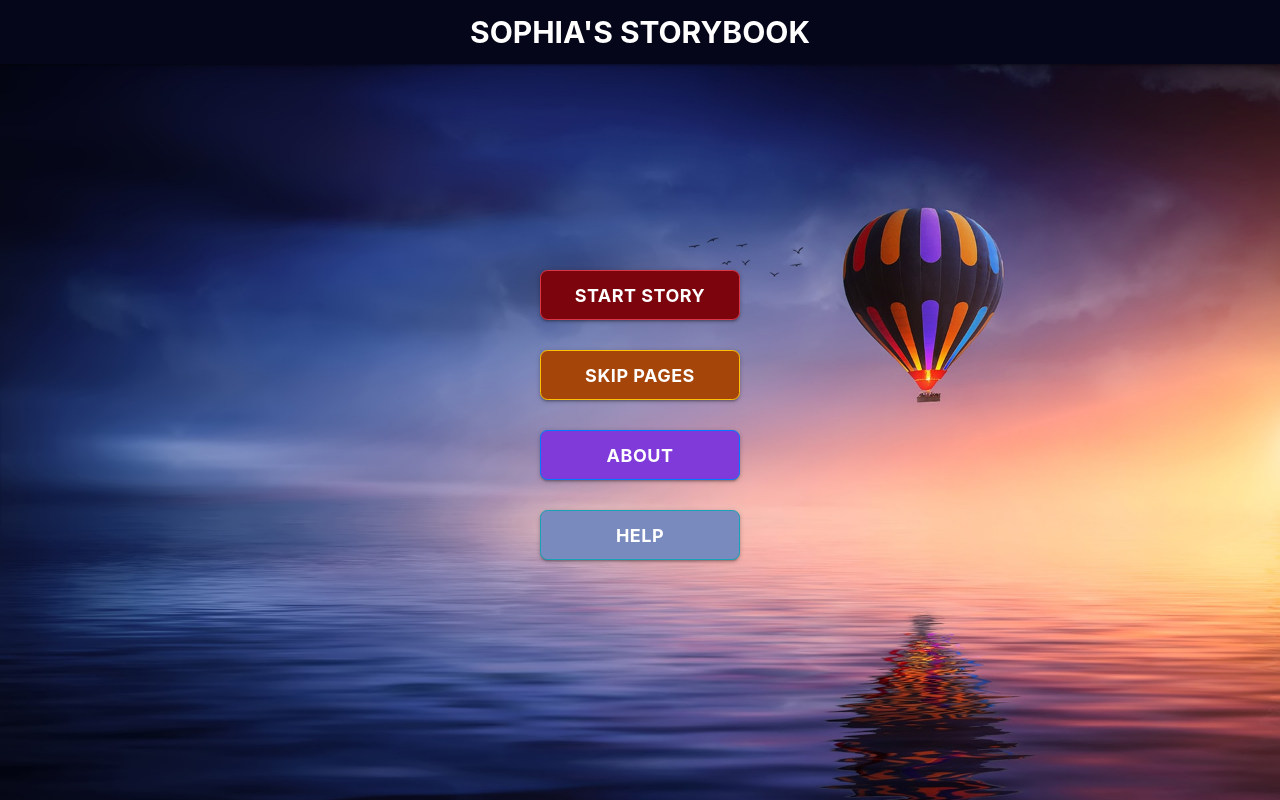
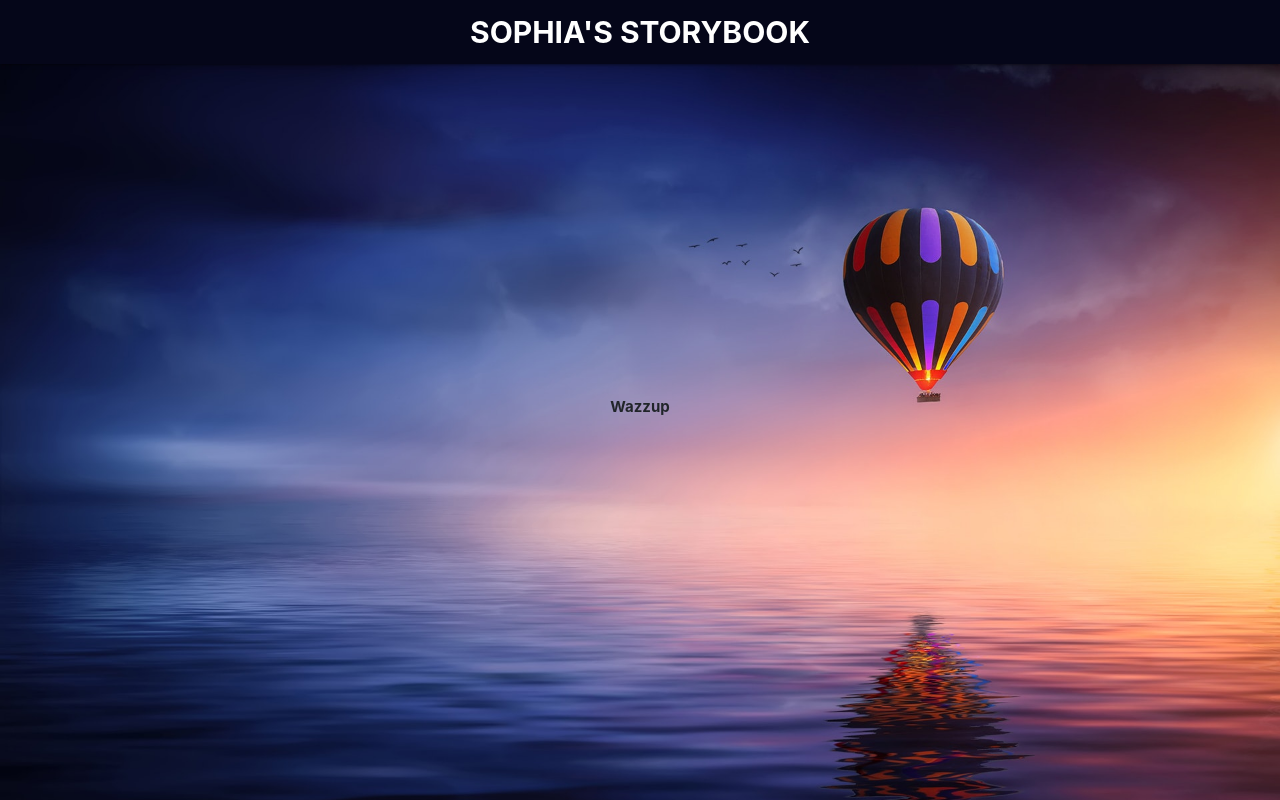
Before and after one commit to evolvednight/GUSS, a React (Create React App) app in the folder sophia/: page /About in a window 1280 px wide. Built offline with nearby package versions, Linux system fonts and the light colour scheme.

Commit message:
Added functionality to buttons and made the about page

```diff
--- a/sophia/src/App.js
+++ b/sophia/src/App.js
@@ -1,14 +1,19 @@
 import React, { Component } from "react";
 import Home from "./components/Home";
 import Help from "./components/Help";
+import About from "./components/About";
+import { BrowserRouter, Route } from "react-router-dom";
 
 class App extends Component {
   render() {
     return (
-      <div className="App">
-        <Home />
-        {/* <Help /> */}
-      </div>
+      <BrowserRouter>
+        <div className="App">
+          <Route exact path="/" component={Home} />
+          <Route path="/Help" component={Help} />
+          <Route path="/About" component={About} />
+        </div>
+      </BrowserRouter>
     );
   }
 }
--- /dev/null
+++ b/sophia/src/components/About.css
@@ -0,0 +1,25 @@
+.about {
+  display: flex;
+  align-items: center;
+  justify-content: center;
+  width: 100%;
+  height: 100vh;
+  background-image: url(../landing_page_image.jpg);
+  background-position-x: center;
+  background-position-y: center;
+  background-size: cover;
+  background-repeat: no-repeat;
+  overflow-x: hidden;
+  font-weight: bold;
+}
+
+.about-card {
+  margin-top: 2rem;
+  transition: 500ms;
+  padding: 2rem 2rem 2rem 2rem;
+  text-align: center;
+}
+
+.about-card:hover {
+  box-shadow: -1px 9px 40px -12px rgba(0, 0, 0, 0.75);
+}
--- /dev/null
+++ b/sophia/src/components/About.js
@@ -0,0 +1,25 @@
+import React, { Component } from "react";
+import "./About.css";
+import { Navbar } from "react-bootstrap";
+import { Link } from "react-router-dom";
+
+class About extends Component {
+  render() {
+    return (
+      <div className="about">
+        <Navbar fixed="top" variant="dark" className="navbar">
+          <div className="logo">
+            {" "}
+            <Link to="/">SOPHIA'S STORYBOOK</Link>
+          </div>
+        </Navbar>
+
+        <div className="about-card">
+          <p>Wazzup</p>
+        </div>
+      </div>
+    );
+  }
+}
+
+export default About;
--- a/sophia/src/components/Help.js
+++ b/sophia/src/components/Help.js
@@ -1,13 +1,17 @@
 import React, { Component } from "react";
 import "./Help.css";
 import { Navbar, CardDeck, Card } from "react-bootstrap";
+import { Link } from "react-router-dom";
 
 class Help extends Component {
   render() {
     return (
       <div className="help">
         <Navbar fixed="top" variant="dark" className="navbar">
-          <div className="logo">SOPHIA'S STORYBOOK</div>
+          <div className="logo">
+            {" "}
+            <Link to="/">SOPHIA'S STORYBOOK</Link>
+          </div>
         </Navbar>
 
         {/* 3 helper Cards */}
--- a/sophia/src/components/Home.css
+++ b/sophia/src/components/Home.css
@@ -15,12 +15,12 @@
   background-color: rgb(5, 6, 25);
 }
 
-.about-card {
+.home-card {
   margin-top: 2rem;
   transition: 500ms;
 }
 
-.about-card:hover {
+.home-card:hover {
   box-shadow: -1px 9px 40px -12px rgba(0, 0, 0, 0.75);
 }
 
@@ -41,6 +41,7 @@
   display: block;
   border-radius: 0.5rem;
   font-weight: bold;
+  text-decoration: none;
 }
 
 .btn_1 {
--- a/sophia/src/components/Home.js
+++ b/sophia/src/components/Home.js
@@ -1,6 +1,7 @@
 import React, { Component } from "react";
 import "./Home.css";
 import { Button, Navbar } from "react-bootstrap";
+import { Link } from "react-router-dom";
 
 class Home extends Component {
   render() {
@@ -9,19 +10,23 @@ class Home extends Component {
         <Navbar fixed="top" variant="dark" className="navbar">
           <div className="logo">SOPHIA'S STORYBOOK</div>
         </Navbar>
-        <div className="about-card">
+        <div className="home-card">
           <Button variant="danger" className="btn_1">
             START STORY
           </Button>
           <Button variant="warning" className="btn_2">
             SKIP PAGES
           </Button>
-          <Button variant="primary" className="btn_3">
-            ABOUT
-          </Button>
-          <Button variant="info" className="btn_4">
-            HELP
-          </Button>
+          <Link to="/About">
+            <Button variant="primary" className="btn_3">
+              ABOUT
+            </Button>
+          </Link>
+          <Link to="/Help">
+            <Button variant="info" className="btn_4">
+              Help
+            </Button>
+          </Link>
         </div>
       </div>
     );
```
